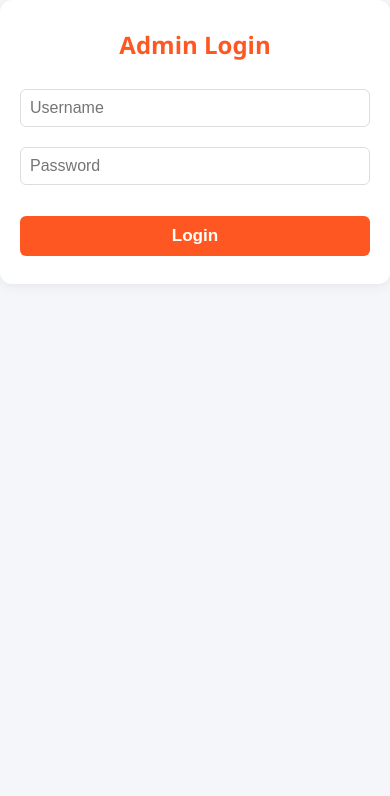
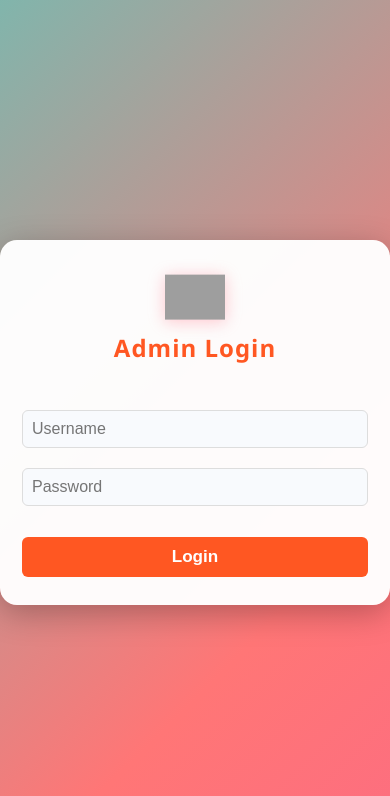
Before and after one commit to DEDI1956/dianastore, a plain HTML site: page admin.html in a window 390 px wide. Drawn offline with Linux system fonts and the light colour scheme; grey boxes are pictures that could not be loaded.

Commit message:
Update admin.html

```diff
--- a/admin.html
+++ b/admin.html
@@ -5,42 +5,54 @@
   <meta name="viewport" content="width=device-width,initial-scale=1.0">
   <title>Admin Produk</title>
   <style>
+    /* Animated Gradient Background */
     body {
-      background: #f4f6fa;
-      font-family: 'Segoe UI', Arial, sans-serif;
+      min-height: 100vh;
       margin: 0;
       padding: 0;
+      font-family: 'Segoe UI', Arial, sans-serif;
+      background: linear-gradient(-45deg, #f54ea2, #ff7676, #17ead9, #6078ea);
+      background-size: 400% 400%;
+      animation: gradientBG 13s ease infinite;
+    }
+    @keyframes gradientBG {
+      0% {background-position:0% 50%;}
+      50% {background-position:100% 50%;}
+      100% {background-position:0% 50%;}
     }
     .admin-container {
-      max-width: 500px;
-      margin: 36px auto;
-      background: #fff;
-      border-radius: 14px;
-      box-shadow: 0 4px 20px #0002;
-      padding: 28px 20px 28px 20px;
-      min-height: 60vh;
-      position: relative;
+      max-width:500px;
+      margin:36px auto;
+      background:rgba(255,255,255,0.98);
+      border-radius:14px;
+      box-shadow:0 8px 32px #0002;
+      padding:28px 20px 28px 20px;
+      min-height:60vh;
+      position:relative;
+      z-index:2;
     }
     h2 {
       margin: 0 0 12px 0;
       color: #ff5722;
       text-align: center;
+      letter-spacing:1px;
     }
-    form, .produk-list {margin-top: 23px;}
-    label {font-weight: 500; color: #333;}
+    form, .produk-list {margin-top:23px;}
+    label {font-weight:500; color:#333;}
     input, textarea, select {
-      padding: 9px;
-      font-size: 1rem;
-      border-radius: 6px;
-      border: 1.2px solid #ddd;
-      margin-top: 5px;
-      margin-bottom: 10px;
-      width: 100%;
-      box-sizing: border-box;
-      transition: border .18s;
+      padding:9px;
+      font-size:1rem;
+      border-radius:6px;
+      border:1.2px solid #ddd;
+      margin-top:5px;
+      margin-bottom:10px;
+      width:100%;
+      box-sizing:border-box;
+      transition:.18s;
+      background: #f8fafd;
     }
-    input:focus, textarea:focus, select:focus {border-color: #ff5722;}
-    textarea {resize: vertical;}
+    input:focus, textarea:focus, select:focus {border-color:#ff5722;}
+    textarea {resize:vertical;}
     button[type="submit"], .btn {
       background: #ff5722;
       color: #fff;
@@ -55,63 +67,98 @@
       transition: background .17s;
     }
     button[type="submit"]:hover, .btn:hover {background: #e64a19;}
-    .img-preview {max-width: 100px; max-height: 100px; border-radius: 8px; margin-top: 6px;}
-    .produk-list {margin-top: 32px;}
+    .img-preview {max-width:100px; max-height:100px; border-radius:8px; margin-top:6px;}
+    .produk-list {margin-top:32px;}
     .produk-item {
-      display: flex; align-items: center; gap: 13px; padding: 11px 0;
-      border-bottom: 1px solid #eee;
-      transition: background .13s;
+      display:flex;align-items:center;gap:13px;padding:11px 0;
+      border-bottom:1px solid #eee;
+      transition:background .13s;
     }
-    .produk-item img {width: 45px; height: 45px; border-radius: 6px; object-fit: cover;}
-    .produk-info {flex: 1;}
-    .produk-title {font-weight: bold;}
-    .produk-kat {color: #ff5722; font-size: 0.94rem;}
-    .produk-harga {font-size: 0.97rem; color: #222;}
+    .produk-item img {width:45px; height:45px; border-radius:6px; object-fit:cover;}
+    .produk-info {flex:1;}
+    .produk-title {font-weight:bold;}
+    .produk-kat {color:#ff5722;font-size:0.94rem;}
+    .produk-harga {font-size:0.97rem;color:#222;}
     .btn-edit, .btn-hapus {
-      padding: 4px 13px; border-radius: 4px; border: none; cursor: pointer; font-size: 0.99rem;
-      margin-left: 5px;
+      padding:4px 13px; border-radius:4px; border:none; cursor:pointer; font-size:0.99rem;
+      margin-left:5px;
     }
-    .btn-edit {background: #2196f3; color: #fff;}
-    .btn-edit:hover {background: #1769aa;}
-    .btn-hapus {background: #eee; color: #d00;}
-    .btn-hapus:hover {background: #fce4e4;}
+    .btn-edit {background:#2196f3; color:#fff;}
+    .btn-edit:hover {background:#1769aa;}
+    .btn-hapus {background:#eee;color:#d00;}
+    .btn-hapus:hover {background:#fce4e4;}
     .toast {
-      position: fixed; left: 50%; bottom: 36px; transform: translateX(-50%);
-      background: #ff5722; color: #fff; padding: 11px 26px; border-radius: 7px;
-      font-weight: bold; font-size: 1.05rem; box-shadow: 0 2px 10px #0002; z-index: 99;
-      animation: toastin 0.22s cubic-bezier(.33,1.65,.74,.98);
+      position:fixed; left:50%; bottom:36px; transform:translateX(-50%);
+      background:#ff5722; color:#fff; padding:11px 26px; border-radius:7px;
+      font-weight:bold; font-size:1.05rem; box-shadow:0 2px 10px #0002; z-index:99;
+      animation:toastin 0.22s cubic-bezier(.33,1.65,.74,.98);
     }
     @keyframes toastin {
-      from { opacity: 0; transform: translateX(-50%) translateY(20px);}
-      to   { opacity: 1; transform: translateX(-50%) translateY(0);}
+      from { opacity:0; transform:translateX(-50%) translateY(20px);}
+      to   { opacity:1; transform:translateX(-50%) translateY(0);}
     }
     .logout-btn {
-      position: absolute; top: 17px; right: 20px; font-size: 1.02rem;
-      background: #eee; color: #ff5722; border: none; border-radius: 5px; padding: 4px 13px; cursor: pointer;
+      position:absolute; top:17px; right:20px; font-size:1.02rem;
+      background:#eee; color:#ff5722; border:none; border-radius:5px; padding:4px 13px; cursor:pointer;
     }
-    .logout-btn:hover {background: #ffccbc;}
+    .logout-btn:hover {background:#ffccbc;}
     .form-title {
-      font-size: 1.11rem; font-weight: bold; color: #ff5722; margin-bottom: 12px; text-align: center;
+      font-size:1.11rem; font-weight:bold; color:#ff5722; margin-bottom:12px; text-align:center;
+    }
+    /* Login box styling */
+    .login-backdrop {
+      min-height:100vh;
+      display:flex;
+      align-items:center;
+      justify-content:center;
+      position:relative;
+      z-index:1;
     }
     .login-box {
-      max-width: 340px; margin: 60px auto 0 auto; background: #fff; border-radius: 12px;
-      box-shadow: 0 2px 12px #0001; padding: 28px 20px;
+      width:340px;
+      background:rgba(255,255,255,0.97);
+      border-radius:17px;
+      box-shadow:0 8px 32px #0004;
+      padding:36px 22px 28px 22px;
+      display:flex; flex-direction:column;
+      align-items:center;
+      position:relative;
     }
-    .login-box h2 {margin-bottom: 18px;}
-    .login-box input {margin-bottom: 15px;}
-    .login-box .btn {margin-top: 9px;}
+    .login-box h2 {margin-bottom:18px;}
+    .login-box input {
+      margin-bottom:15px;
+      background: #f8fafd;
+      border:1.2px solid #ddd;
+      border-radius:6px;
+    }
+    .login-box .btn {
+      margin-top:9px;
+      width:100%;
+    }
     .err-msg {
-      color: #d00; text-align: center; font-size: .98rem; margin-bottom: 7px;
+      color:#d00; text-align:center; font-size:.98rem; margin-bottom:7px;
     }
-    @media (max-width: 600px) {
-      .admin-container {max-width: 98vw; margin: 0; padding: 16px 2vw;}
-      .login-box {max-width: 99vw; margin: 0 0;}
+    /* Floating animation for illustration */
+    .login-anim-img {
+      width:60px; margin-bottom:10px; filter:drop-shadow(0 2px 8px #ffb6c1cc);
+      animation:floatimg 2.8s ease-in-out infinite alternate;
+      display:block;
+    }
+    @keyframes floatimg {
+      from {transform:translateY(0);}
+      to   {transform:translateY(-15px);}
+    }
+    @media (max-width:600px) {
+      .admin-container {max-width:99vw; margin:0; padding:16px 2vw;}
+      .login-box {width:99vw; margin:0 0;}
     }
   </style>
 </head>
 <body>
   <!-- Login Section -->
-  <div id="loginSection" class="login-box" style="display:none;">
+  <div id="loginSection" class="login-backdrop" style="display:none;">
+    <div class="login-box">
+      <img class="login-anim-img" src="https://cdn-icons-png.flaticon.com/512/3064/3064197.png" alt="Admin Icon" />
       <h2>Admin Login</h2>
       <form id="loginForm">
         <input type="text" id="adminUser" required placeholder="Username">
@@ -119,6 +166,7 @@
         <div class="err-msg" id="loginError"></div>
         <button type="submit" class="btn">Login</button>
       </form>
+    </div>
   </div>
   <!-- Admin Section -->
   <div class="admin-container" id="adminPanel" style="display:none;">
@@ -167,8 +215,10 @@
       }
     }
     function showLogin() {
-      document.getElementById("loginSection").style.display = "";
+      document.getElementById("loginSection").style.display = "flex";
       document.getElementById("adminPanel").style.display = "none";
+      document.getElementById("loginError").textContent = "";
+      document.getElementById("loginForm").reset();
     }
     function showAdminPanel() {
       document.getElementById("loginSection").style.display = "none";
```
Lines whose indentation alone changed are shown as unchanged.
